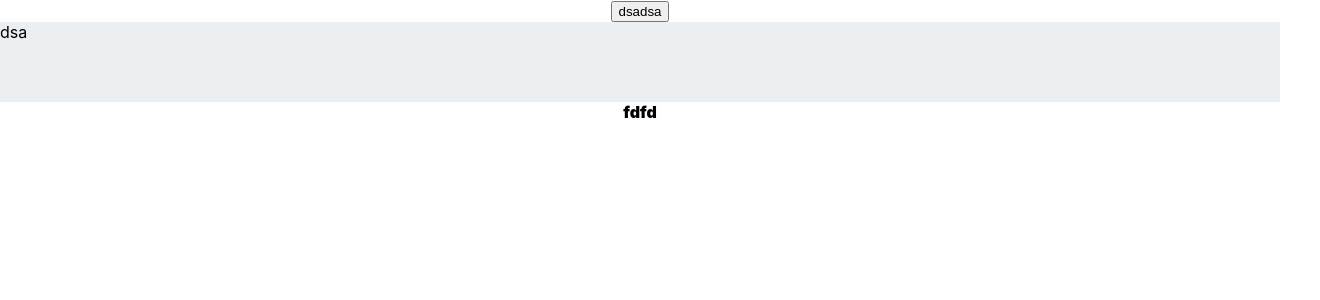
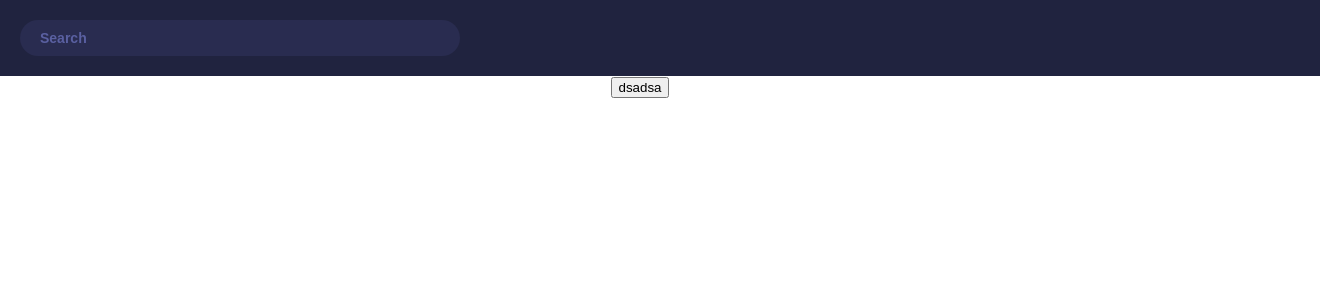
Before and after one commit to z1kman/GitHubDashboard, a React (Create React App) app: page / in a window 1280 px wide. Shown: the top 300 px of the page, 1320 px wide, since content can reach past the window. Built offline with nearby package versions, Linux system fonts and the light colour scheme.

Commit message:
Start work on SelectSuggest

```diff
--- a/src/App.tsx
+++ b/src/App.tsx
@@ -27,13 +27,13 @@ function App() {
   return (
     <div className={cn("App", `theme-${theme}`)}>
       <BrowserRouter>
-        <button type="button" onClick={() => onClick()}>
-          dsadsa
-        </button>
         <Routes>
           <Route path="/" element={<Main />} />
         </Routes>
       </BrowserRouter>
+      <button type="button" onClick={() => onClick()}>
+          dsadsa
+        </button>
     </div>
   );
 }
--- a/src/components/Header/header.module.scss
+++ /dev/null
@@ -1,10 +0,0 @@
-@import '../../static/themes.scss';
-
-$this: ".Header";
-
-#{$this} {
-    width: 100%;
-    display: flex;
-    background-color: $body-color;
-    height: 80px;
-}
--- a/src/components/Header/header.tsx
+++ b/src/components/Header/header.tsx
@@ -1,6 +1,12 @@
 import React from "react";
-import styles from "./header.module.scss";
+import styles from "./styles.module.scss";
 
-export default function Header() {
-  return <div className={styles.Header}>dsa</div>;
+interface Props {
+  children: React.ReactNode;
 }
+
+
+export default function Header(props: Props) {
+  const { children } = props;
+  return <div className={styles.Header}>{children}</div>;
+}
--- /dev/null
+++ b/src/components/Header/styles.module.scss
@@ -0,0 +1,11 @@
+@import '../../static/variables.scss';
+
+$this: ".Header";
+
+#{$this} {
+    width: 100%;
+    display: flex;
+    background-color: $color-bg-primary;
+    min-width: 80px;
+    padding: 20px 20px;
+}
--- /dev/null
+++ b/src/components/SelectSuggest/index.tsx
@@ -0,0 +1,3 @@
+import SelectSuggest from "./selectSuggest";
+
+export default SelectSuggest;
--- /dev/null
+++ b/src/components/SelectSuggest/selectSuggest.tsx
@@ -0,0 +1,6 @@
+import React from "react";
+import styles from "./styles.module.scss";
+
+export default function SelectSuggest() {
+    return <input placeholder="Search" type='text' className={styles.SelectSuggest__Input} />;
+}
--- /dev/null
+++ b/src/components/SelectSuggest/styles.module.scss
@@ -0,0 +1,38 @@
+@import "../../static/variables.scss";
+
+$this: ".SelectSuggest";
+
+#{$this} {
+    &__Input {
+        transition:  background-color, $animation-duration-fast;
+        width: 100%;
+        display: flex;
+        background-color: lighten($color-bg-primary, 5%);
+        border: none;
+        height: 20px;
+        border-radius: 20px;
+        padding: 8px 20px;
+        color: $color-text-primary;
+        font-size: $font-size-l;
+        outline: none;
+
+        &::placeholder {
+            transition: color, $animation-duration-fast;
+            color: $color-text-secondary;
+            font-size: $font-size-m;
+            font-weight: 700;
+        }
+
+        &:hover {
+            background-color: lighten($color-bg-primary, 10%);
+        }
+
+        &:focus {
+            background-color: lighten($color-bg-primary, 15%);
+
+            &::placeholder {
+                color: lighten($color-text-secondary, 10%);
+            }
+        }
+    }
+}
--- a/src/routes/Main/index.tsx
+++ b/src/routes/Main/index.tsx
@@ -2,13 +2,15 @@ import React from "react";
 import styles from "./styles.module.scss";
 
 import Header from "../../components/Header";
+import SelectSuggest from "../../components/SelectSuggest";
 
 function Main() {
   return (
-    <>
-      <Header />
-      <div className={styles.bold}>fdfd</div>
-    </>
+    <Header>
+      <div className={styles.Main__SearchPanel}>
+        <SelectSuggest />
+      </div>
+    </Header>
   );
 }
 
--- a/src/routes/Main/styles.module.scss
+++ b/src/routes/Main/styles.module.scss
@@ -1,3 +1,9 @@
-.bold {
-    font-weight: 900;
+@import '../../static/variables.scss';
+
+$this: ".Main";
+
+#{$this} {
+    &__SearchPanel {
+        width: 400px;
+    }
 }
--- a/src/static/themes.css
+++ b/src/static/themes.css
@@ -1,33 +1,14 @@
 .theme-light {
-  --body-color: #eceff1;
-  --antiBody-color: #263238;
-  --shared-primary-color: #1565c0;
-  --shared-secondary-color: #ef6c00;
-  --shared-error-color: #c62828;
-  --shared-default-color: #9e9e9e;
-  --shared-disabled-color: #e0e0e0;
-  --text-lvl1-color: #263238;
-  --text-lvl3-color: #546e7a;
-  --text-lvl5-color: #78909c;
-  --text-lvl7-color: #b0bec5;
-  --text-lvl9-color: #eceff1;
+  --color-bg-primary: #f7f7f7;
+  --color-bg-secondary: #2f3440;
 }
 
 .theme-dark {
-  --body-color: #263238;
-  --antiBody-color: #eceff1;
-  --shared-primary-color: #90caf9;
-  --shared-secondary-color: #ffe0b2;
-  --shared-error-color: #ffcdd2;
-  --shared-default-color: #bdbdbd;
-  --shared-disabled-color: #616161;
-  --text-lvl1-color: #eceff1;
-  --text-lvl3-color: #b0bec5;
-  --text-lvl5-color: #78909c;
-  --text-lvl7-color: #546e7a;
-  --text-lvl9-color: #263238;
+  --color-bg-primary: rgb(29, 29, 29);
+  --color-bg-secondary: #2f3440;
 }
 
+/*
 @media (prefers-color-scheme: dark) {
   body.theme-auto {
     --background-color: #111;
@@ -39,4 +20,4 @@
     --background-color: #f3f3f3;
     --text-color: #111;
   }
-}
+} */
--- a/src/static/themes.scss
+++ /dev/null
@@ -1 +0,0 @@
-$body-color: var(--body-color)
--- /dev/null
+++ b/src/static/variables.scss
@@ -0,0 +1,14 @@
+$color-bg-primary: #20233f;
+$color-bg-secondary: #f7f7f7;
+
+$color-text-primary: #ffffff;
+$color-text-secondary: #5a60a1;
+
+$font-size-s: 12px;
+$font-size-m: 14px;
+$font-size-l: 16px;
+$font-size-xl: 18px;
+
+$animation-duration-fast: 0.3s;
+$animation-duration-average: 0.4s;
+$animation-duration-slow: 0.5s;
```
